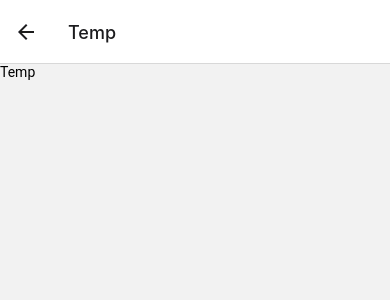
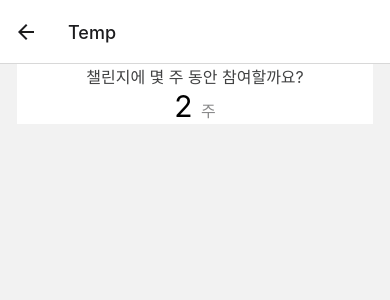
Before and after one commit to CCC-org/keewe-app, a React Native app: screen /Temp in a window 390 px wide. Shown: the top 300 px of the page. Built offline with nearby package versions, Linux system fonts and the light colour scheme.

Commit message:
created temp screen with skeleton for range input

```diff
--- /dev/null
+++ b/src/components/etc/ChallengeGoalSettingBar.tsx
@@ -0,0 +1,50 @@
+import { View, Text, StyleSheet } from 'react-native';
+import React from 'react';
+import { useTheme } from 'react-native-paper';
+
+export default function ChallengeGoalSettingBar() {
+  const themeProp = useTheme();
+  const styles = makeStyles(themeProp);
+
+  return (
+    <View style={styles.container}>
+      <View style={styles.InfoContainer}>
+        <Text style={styles.infoText}>챌린지에 몇 주 동안 참여할까요?</Text>
+        <View>
+          <Text style={styles.challengeSettingAmount}>
+            2 <Text style={styles.challengeSettingUnit}>주</Text>
+          </Text>
+        </View>
+      </View>
+    </View>
+  );
+}
+
+function makeStyles(theme: ReactNativePaper.Theme) {
+  return StyleSheet.create({
+    container: {
+      marginLeft: 17,
+      marginRight: 17,
+      backgroundColor: 'white',
+    },
+    challengeSettingAmount: {
+      fontSize: 30,
+    },
+    challengeSettingUnit: {
+      fontSize: 16,
+      color: theme.colors.graphic.black,
+      opacity: 0.5,
+    },
+    InfoContainer: {
+      flexDirection: 'column',
+      justifyContent: 'center',
+      alignItems: 'center',
+    },
+    infoText: {
+      fontSize: 16,
+      textAlign: 'center',
+      color: theme.colors.graphic.black,
+      opacity: 0.8,
+    },
+  });
+}
--- a/src/screens/Temp.tsx
+++ b/src/screens/Temp.tsx
@@ -1,8 +1,9 @@
 import React from 'react';
 import { Text } from 'react-native-paper';
+import ChallengeGoalSettingBar from '../components/etc/ChallengeGoalSettingBar';
 
 const Temp = () => {
-  return <Text>Temp</Text>;
+  return <ChallengeGoalSettingBar />;
 };
 
 export default Temp;
```
